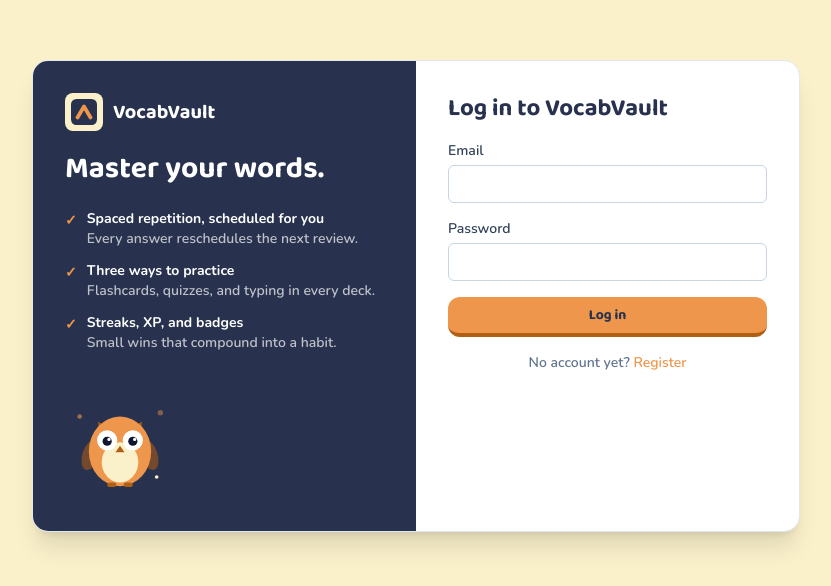
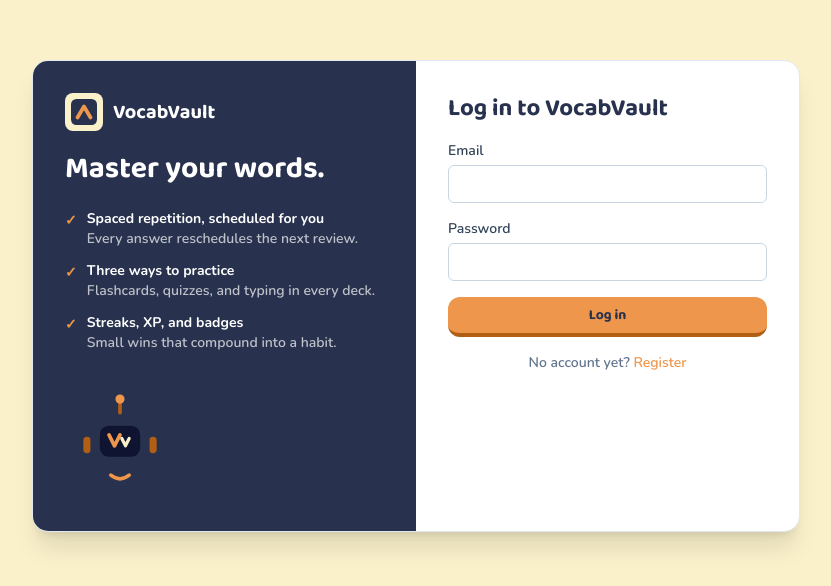
Before and after one commit to zaheen4/vocab-vault, a React (Vite) app in the folder client/: page /login in a window 1280 px wide. Shown: the part 104-690 px from the top of the page, without its empty margins (224-1055 px from the left). Built offline with nearby package versions, Linux system fonts and the light colour scheme; no server answers.

Commit message:
feat: finalize bolt the vault-bot as mascot
team pick, v-eyes echo the logo mark, no call-site changes

```diff
--- a/client/src/components/art/Mascot.jsx
+++ b/client/src/components/art/Mascot.jsx
@@ -1,6 +1,6 @@
-// VocabVault owl mascot. Token-driven fills (visible in light + dark),
-// geometric and calm at small sizes. Pure decoration — callers hide it
-// from assistive tech (EmptyState already wraps art aria-hidden).
+// VocabVault mascot: Bolt the Vault-Bot (team pick 2026-09-15). Token-driven
+// fills (visible in light + dark). Pure decoration — callers hide it from
+// assistive tech (EmptyState already wraps art aria-hidden).
 export default function Mascot({ size = 96, className = '' }) {
   return (
     <svg
@@ -11,32 +11,21 @@ export default function Mascot({ size = 96, className = '' }) {
       aria-hidden="true"
       className={className}
     >
-      {/* ear tufts */}
-      <polygon points="36,36 50,42 38,52" className="fill-accent-deep" />
-      <polygon points="84,36 70,42 82,52" className="fill-accent-deep" />
-      {/* wings */}
-      <ellipse cx="28" cy="72" rx="9" ry="17" transform="rotate(18 28 72)" className="fill-accent-deep" opacity="0.55" />
-      <ellipse cx="92" cy="72" rx="9" ry="17" transform="rotate(-18 92 72)" className="fill-accent-deep" opacity="0.55" />
-      {/* body */}
-      <ellipse cx="60" cy="68" rx="34" ry="38" className="fill-accent" />
-      {/* belly */}
-      <ellipse cx="60" cy="80" rx="20" ry="22" className="fill-gold" />
-      {/* eyes */}
-      <circle cx="46" cy="56" r="11" fill="white" />
-      <circle cx="74" cy="56" r="11" fill="white" />
-      <circle cx="46" cy="57" r="5" className="fill-night-950" />
-      <circle cx="74" cy="57" r="5" className="fill-night-950" />
-      <circle cx="48" cy="55" r="1.8" fill="white" />
-      <circle cx="76" cy="55" r="1.8" fill="white" />
-      {/* beak */}
-      <polygon points="60,62 55,69 65,69" className="fill-accent-deep" />
-      {/* feet */}
-      <rect x="46" y="102" width="10" height="5" rx="2.5" className="fill-accent-deep" />
-      <rect x="64" y="102" width="10" height="5" rx="2.5" className="fill-accent-deep" />
-      {/* sparkles */}
-      <circle cx="16" cy="30" r="2.5" className="fill-accent" opacity="0.6" />
-      <circle cx="104" cy="26" r="3" className="fill-accent" opacity="0.45" />
-      <circle cx="100" cy="96" r="2" className="fill-gold" />
+      {/* antenna */}
+      <line x1="60" y1="26" x2="60" y2="14" strokeWidth="4" strokeLinecap="round" className="stroke-accent-deep" />
+      <circle cx="60" cy="11" r="5" className="fill-accent" />
+      {/* ears */}
+      <rect x="20" y="52" width="8" height="18" rx="4" className="fill-accent-deep" />
+      <rect x="92" y="52" width="8" height="18" rx="4" className="fill-accent-deep" />
+      {/* head */}
+      <rect x="28" y="28" width="64" height="58" rx="18" className="fill-primary dark:fill-cream-100" />
+      {/* face screen */}
+      <rect x="38" y="40" width="44" height="34" rx="10" className="fill-night-950 dark:fill-night-900" />
+      {/* V eyes (brand mark) */}
+      <path d="M48 50l6 12 6-12" strokeWidth="4" strokeLinecap="round" strokeLinejoin="round" className="stroke-accent" fill="none" />
+      <path d="M62 54l4 8 4-8" strokeWidth="3.5" strokeLinecap="round" strokeLinejoin="round" className="stroke-gold" fill="none" />
+      {/* smile */}
+      <path d="M50 94q10 8 20 0" strokeWidth="4" strokeLinecap="round" className="stroke-accent" fill="none" />
     </svg>
   )
 }
```
